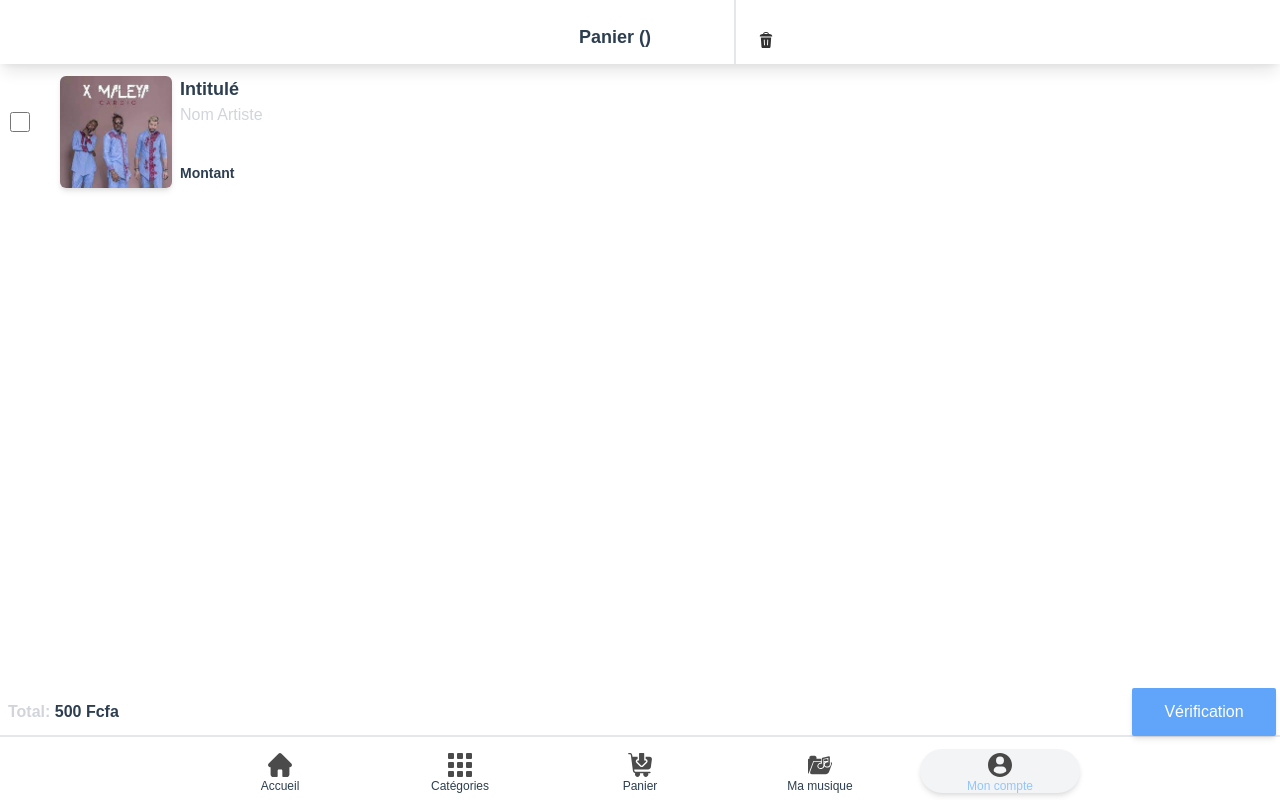
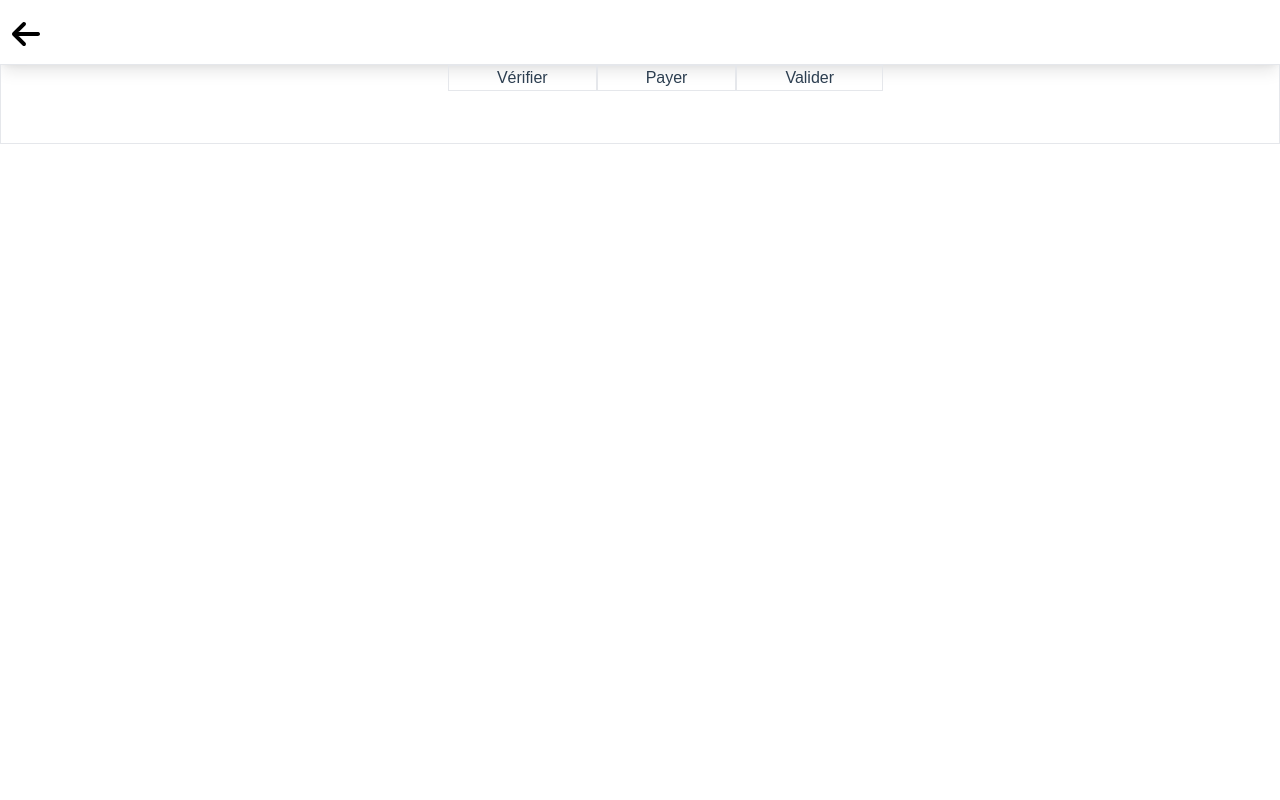
Before and after one commit to junior237-dev/projet-Njoka-de-Loli-Touch, a Vue app: page / in a window 1280 px wide. Built offline with nearby package versions, Linux system fonts and the light colour scheme.

Commit message:
pas de grandes modifications mais mise de slot dans le composantRetour.vue

```diff
--- a/src/components/composantRetour.vue
+++ b/src/components/composantRetour.vue
@@ -5,6 +5,7 @@
                 <use xlink:href="../../public/icones/sprite (1).svg#arrow"></use>
             </svg>
         </a>
+        <slot />
     </div>
 </template>
 
--- a/src/components/director.vue
+++ b/src/components/director.vue
@@ -1,10 +1,10 @@
 <template>
     <div>
         <!-- <category />   -->
-        <navbar />
+        <!-- <navbar /> -->
         <!-- <paiement-mode /> -->
-        <panier />
-        <!-- <verif-art-panier />  -->
+        <!-- <panier /> -->
+        <verif-art-panier />
         <!-- <most-popular /> -->
 
     </div>
--- a/src/components/navbar.vue
+++ b/src/components/navbar.vue
@@ -7,7 +7,7 @@
                 </svg>
                 Accueil
             </a>
-            <a href="#">
+            <a href="#" >
                 <svg class="icon">
                     <use xlink:href="../../public/icones/sprite.svg#menu (1)"></use>
                 </svg>
@@ -52,7 +52,8 @@ export default {
                 "px-1",
                 "py-1",
                 "h-auto",
-                "text-blue-300"
+                "text-blue-300",
+                "rounded-none"
             ]
 
 
@@ -65,10 +66,10 @@ export default {
 
 <style lang="postcss">
     .navbar {
-        @apply fixed bottom-0  h-16 w-full   pt-1  bg-white  border-t
+        @apply fixed bottom-0  h-16 w-full  pt-1  bg-white  border-t
     }
     .navbar a {
-        @apply text-xs inline-block h-11 mx-2.5
+        @apply inline-block h-11 w-auto  mx-2.5  text-xs
     }
 
     .navbar svg {
--- a/src/components/verifArtPanier.vue
+++ b/src/components/verifArtPanier.vue
@@ -1,9 +1,11 @@
 <template>
     <div>
         <composant-retour />
-        <div class="h-16 w-full">
-
-        </div>
+        <ul class="__tabs  h-20 w-full  border ">
+            <li class="tab-1 inline-block w-auto h-auto border px-12">Vérifier</li>
+            <li class="tab-2 inline-block w-auto h-auto border px-12">Payer</li>
+            <li class="tab-3 inline-block w-auto h-auto border px-12">Valider</li>
+        </ul>
     </div>
 </template>
 
```
